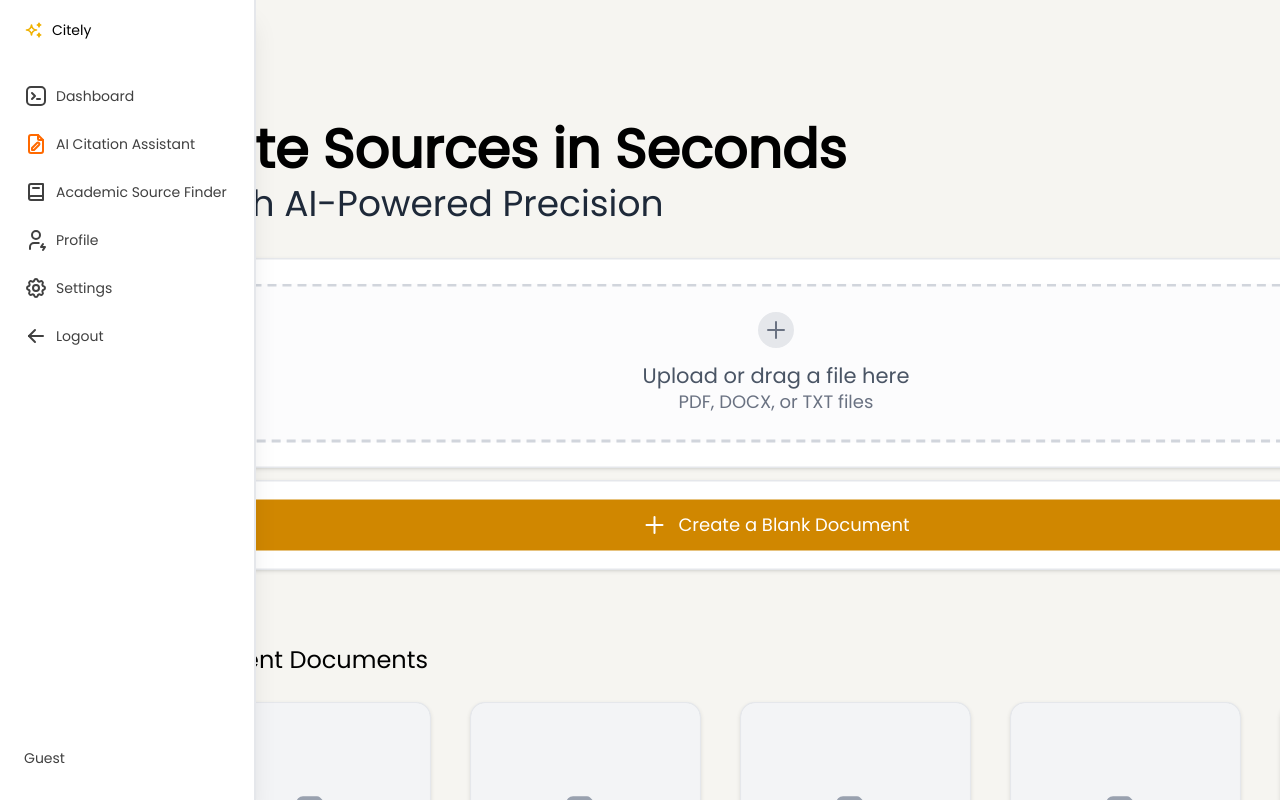
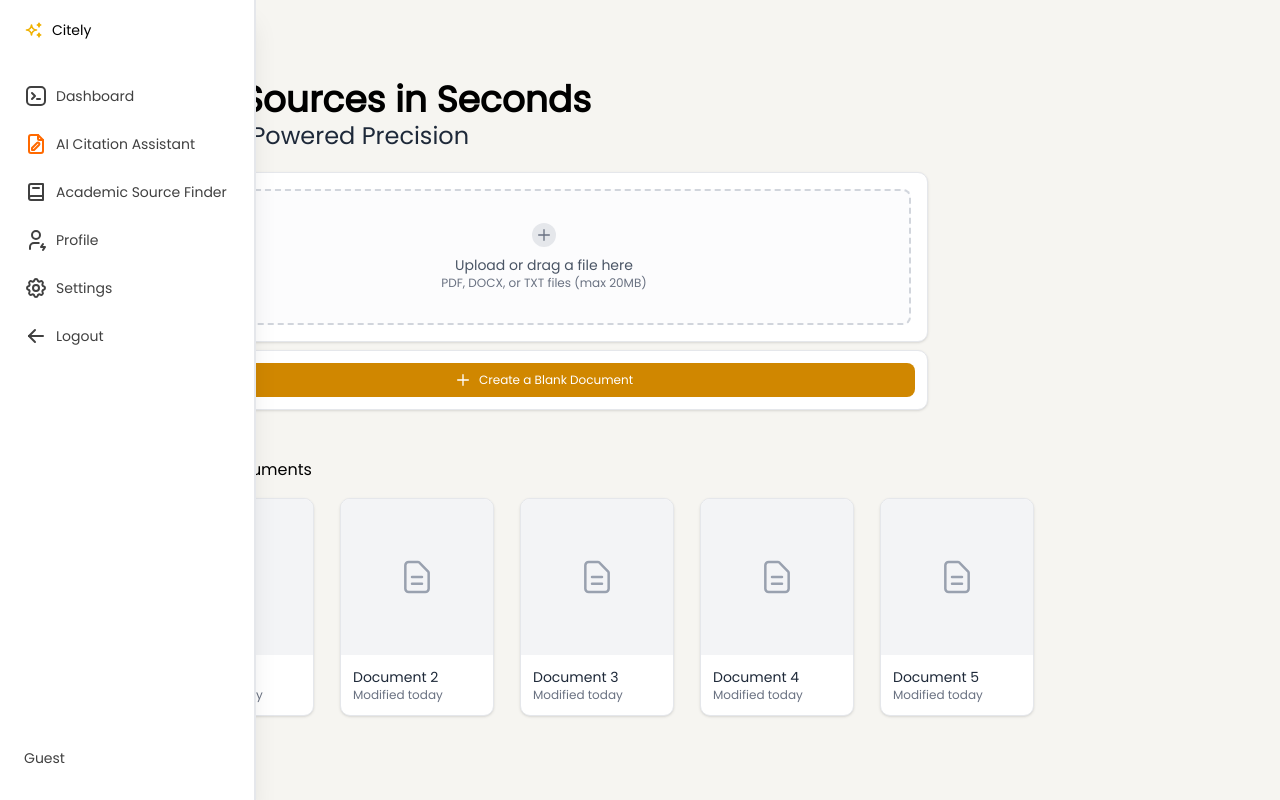
Before and after one commit to RazzkaRusmantoro/CitelyAI, a Next.js app: page /dashboard/ai-citation in a window 1280 px wide. Built offline with nearby package versions, Linux system fonts and the light colour scheme; no server answers.

Commit message:
Updates to Citation page
Co-authored-by: Razzka Rusmantoro <RazzkaRusmantoro@users.noreply.github.com>

```diff
--- a/app/(routes)/dashboard/ai-citation/page.tsx
+++ b/app/(routes)/dashboard/ai-citation/page.tsx
@@ -1,50 +1,27 @@
 import { DocumentCard } from '@/components/document';
+import UploadBox from '@/components/upload';
 
-export default async function DashboardCitation() {
+
+export default function DashboardCitation() {
+
   return (
     <main className="min-h-full w-full">
-      <div className="w-full lg:scale-150 lg:origin-top-left lg:h-[66.666%]">
-        <div className="relative top-20 ml-20 space-y-2 lg:space-y-2">
+      <div className="w-full">
+        <div className="relative top-20 ml-20 space-y-2">
           <div className="">
-            <h1 className="text-3xl md:text-4xl font-bold text-black dark:text-white lg:text-4xl">
+            <h1 className="text-3xl md:text-4xl font-bold text-black dark:text-white">
               Cite Sources in Seconds
             </h1>
-            <p className="text-xl md:text-2xl font-medium text-gray-800 dark:text-gray-300 lg:text-2xl">
+            <p className="text-xl md:text-2xl font-medium text-gray-800 dark:text-gray-300">
               with AI-Powered Precision
             </p>
           </div>
 
-          <div className="w-full max-w-3xl h-35 bg-white rounded-lg shadow-sm border border-gray-200 dark:border-gray-700 dark:bg-gray-800 mt-5 p-4 lg:max-w-3xl">
-            <div className="relative h-full w-full rounded-md border-2 border-dashed border-gray-300 bg-gray-50/50 dark:border-gray-600 dark:bg-gray-700/30 flex flex-col items-center justify-center gap-2">
-              <div className="w-6 h-6 rounded-full bg-gray-200 dark:bg-gray-600 flex items-center justify-center">
-                <svg
-                  xmlns="http://www.w3.org/2000/svg"
-                  className="h-4 w-4 text-gray-500 dark:text-gray-400"
-                  fill="none"
-                  viewBox="0 0 24 24"
-                  stroke="currentColor"
-                >
-                  <path
-                    strokeLinecap="round"
-                    strokeLinejoin="round"
-                    strokeWidth={2}
-                    d="M12 4v16m8-8H4"
-                  />
-                </svg>
-              </div>
-              <div className="text-center">
-                <p className="text-sm font-medium text-gray-600 dark:text-gray-300">
-                  Upload or drag a file here
-                </p>
-                <p className="text-xs text-gray-500 dark:text-gray-400">
-                  PDF, DOCX, or TXT files
-                </p>
-              </div>
-            </div>
-          </div>
+          {/* Upload Box*/}
+          <UploadBox/>
 
-          <div className="w-full max-w-3xl h-15 bg-white rounded-lg shadow-sm border border-gray-200 dark:border-gray-700 dark:bg-gray-800 p-3 flex items-center justify-center lg:max-w-3xl">
-            <button className="bg-yellow-600 hover:bg-yellow-700 text-xs text-white font-medium px-0 py-3 rounded-md transition-all duration-200 w-full h-full flex items-center justify-center gap-2 cursor-pointer active:scale-[0.98]">
+          <div className="w-full max-w-3xl h-15 bg-white rounded-lg shadow-sm border border-gray-200 dark:border-gray-700 dark:bg-gray-800 p-3 flex items-center justify-center">
+            <button className="bg-yellow-600 hover:bg-yellow-700 text-xs text-white font-medium px-0 py-3 rounded-md transition-al duration-200 w-full h-full flex items-center justify-center gap-2 cursor-pointer active:scale-[0.98]">
               <svg
                 xmlns="http://www.w3.org/2000/svg"
                 className="h-4 w-4"
--- a/components/document.tsx
+++ b/components/document.tsx
@@ -19,7 +19,7 @@ export const DocumentCard = ({
   return (
     <Link href=""
       className="bg-white dark:bg-gray-800 rounded-lg shadow-sm border border-gray-200 dark:border-gray-700 overflow-hidden
-             transition-all duration-200 hover:-translate-y-2 hover:shadow-lg hover:rotate-2 hover:scale-110"
+             transition-all duration-22200 hover:-translate-y-2 hover:shadow-lg hover:rotate-9999999999 hover:scale-110"
       style={{ width, height }}
     >
       <div className="h-full flex flex-col">
--- a/components/upload.tsx
+++ b/components/upload.tsx
@@ -1,28 +1,122 @@
-'use client'
+'use client';
+import { useState, useCallback, ChangeEvent } from 'react';
 
-import { FiUpload, FiX, FiFile, FiCheckCircle } from 'react-icons/fi'
+export default function UploadBox() {
+  const [file, setFile] = useState<File | null>(null);
+  const [error, setError] = useState<string | null>(null);
+  const [isDragging, setIsDragging] = useState(false);
 
-export default function DocumentUpload() {
+  const MAX_FILE_SIZE = 20 * 1024 * 1024; // 20MB
+
+  const ALLOWED_FILE_TYPES = ['application/pdf', 'application/vnd.openxmlformats-officedocument.wordprocessingml.document', 'text/plain'];
+
+  const handleFileChange = useCallback((selectedFile: File | null) => {
+    setError(null);
+
+    if (!selectedFile) {
+      setFile(null);
+      return;
+    }
+
+    // Validate file type
+    if (!ALLOWED_FILE_TYPES.includes(selectedFile.type)) {
+      setError('Invalid file type. Please upload a PDF, DOCX, or TXT file.');
+      return;
+    }
+
+    // Validate file size
+    if (selectedFile.size > MAX_FILE_SIZE) {
+      setError('File size exceeds the 20MB limit.');
+      return;
+    }
+
+    setFile(selectedFile);
+  }, []);
+
+  const onInputChange = (e: ChangeEvent<HTMLInputElement>) => {
+    const selectedFile = e.target.files?.[0] || null;
+    handleFileChange(selectedFile);
+  };
+
+  const onDragOver = (e: React.DragEvent<HTMLDivElement>) => {
+    e.preventDefault();
+    setIsDragging(true);
+  };
+
+  const onDragLeave = () => {
+    setIsDragging(false);
+  };
+
+  const onDrop = (e: React.DragEvent<HTMLDivElement>) => {
+    e.preventDefault();
+    setIsDragging(false);
+    const droppedFile = e.dataTransfer.files?.[0] || null;
+    handleFileChange(droppedFile);
+  };
+
   return (
-    <div className="max-w-2xl mx-auto p-4">
-      {/* Drag and drop area */}
-      <div className="border-2 border-dashed border-gray-300 rounded-lg p-8 text-center">
-        <div className="flex flex-col items-center justify-center space-y-2">
-          <FiUpload className="w-8 h-8 text-gray-400" />
-          <p className="font-medium">Drag and drop files here</p>
-          <p className="text-sm text-gray-500">PDF, DOC, DOCX (max 5MB)</p>
-          <input
-            type="file"
-            id="file-upload"
-            className="hidden"
-            accept=".pdf,.doc,.docx"
-          />
-        </div>
+    <div className="w-full max-w-3xl bg-white rounded-lg shadow-sm border border-gray-200 dark:border-gray-700 dark:bg-gray-800 mt-5 p-4">
+      <div
+        className={`relative rounded-md border-2 border-dashed ${isDragging ? 'border-blue-500' : 'border-gray-300 dark:border-gray-600'} bg-gray-50/50 dark:bg-gray-700/30 flex flex-col items-center justify-center gap-2 p-8 transition-colors`}
+        onDragOver={onDragOver}
+        onDragLeave={onDragLeave}
+        onDrop={onDrop}
+      >
+        <input
+          type="file"
+          id="file-upload"
+          className="hidden"
+          accept=".pdf,.docx,.txt"
+          onChange={onInputChange}
+        />
+
+        <label htmlFor="file-upload" className="cursor-pointer flex flex-col items-center justify-center gap-2">
+          <div className={`w-6 h-6 rounded-full ${file ? 'bg-green-100 dark:bg-green-900' : 'bg-gray-200 dark:bg-gray-600'} flex items-center justify-center`}>
+            <svg
+              xmlns="http://www.w3.org/2000/svg"
+              className={`h-4 w-4 ${file ? 'text-green-600 dark:text-green-300' : 'text-gray-500 dark:text-gray-400'}`}
+              fill="none"
+              viewBox="0 0 24 24"
+              stroke="currentColor"
+            >
+              <path
+                strokeLinecap="round"
+                strokeLinejoin="round"
+                strokeWidth={2}
+                d={file ? "M5 13l4 4L19 7" : "M12 4v16m8-8H4"}
+              />
+            </svg>
+          </div>
+          <div className="text-center">
+            <p className="text-sm font-medium text-gray-600 dark:text-gray-300">
+              {file ? file.name : 'Upload or drag a file here'}
+            </p>
+            <p className="text-xs text-gray-500 dark:text-gray-400">
+              {file ? `${(file.size / (1024 * 1024)).toFixed(2)} MB` : 'PDF, DOCX, or TXT files (max 20MB)'}
+            </p>
+          </div>
+        </label>
+
+        {file && (
+          <button
+            type="button"
+            className="mt-2 text-xs text-red-500 hover:text-red-700 dark:hover:text-red-400"
+            onClick={() => {
+              setFile(null);
+              setError(null);
+              // Clear the file input value
+              const fileInput = document.getElementById('file-upload') as HTMLInputElement;
+              if (fileInput) fileInput.value = '';
+            }}
+          >
+            Remove file
+          </button>
+        )}
+
+        {error && (
+          <p className="mt-2 text-xs text-red-500 dark:text-red-400">{error}</p>
+        )}
       </div>
-
-      {/* File list */}
-
-
     </div>
-  )
-}
+  );
+};
```
